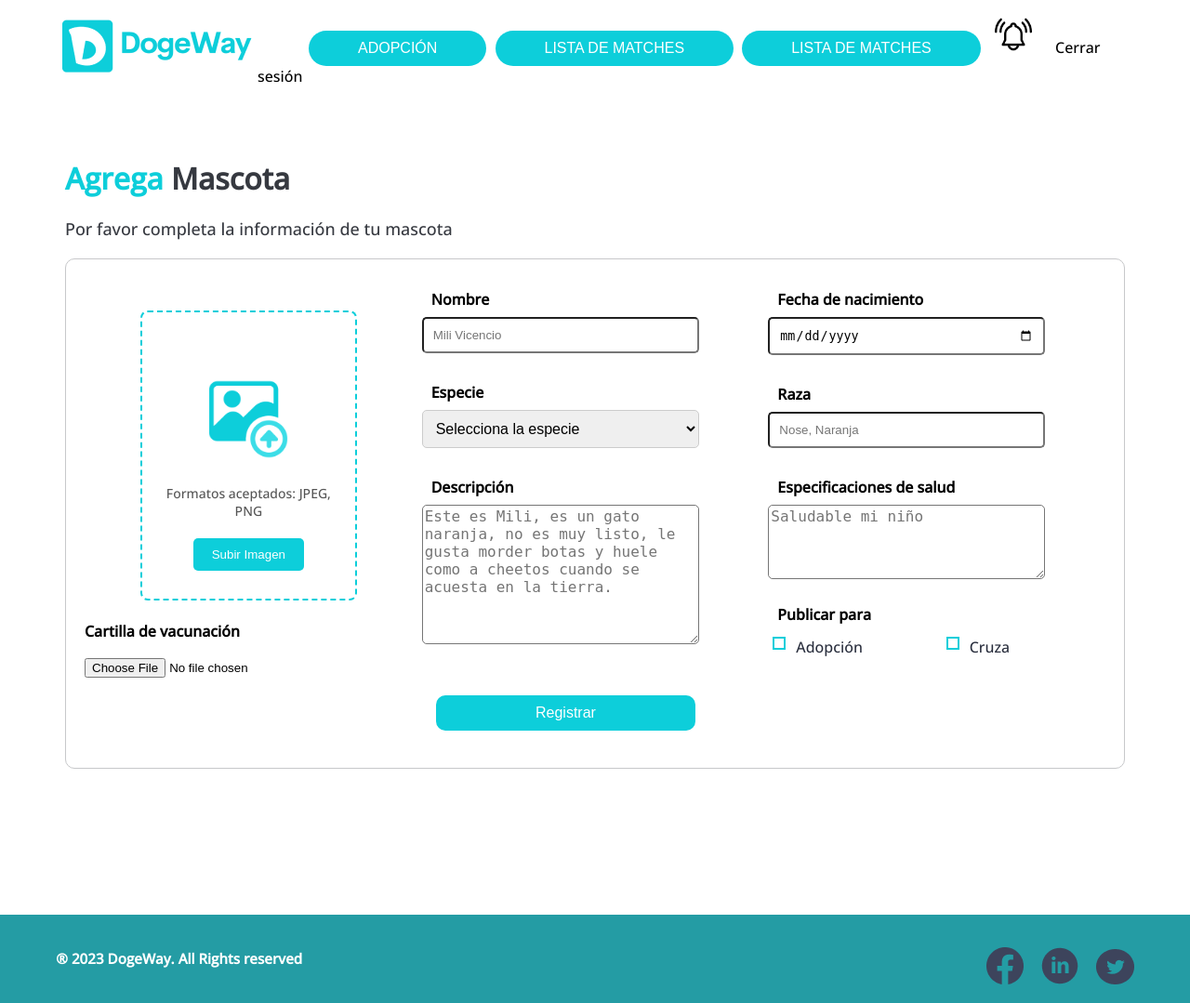
After one commit to Luisangel-Cordova27/IngSoft-DogeWay, a PHP site: page /registromascotas.html in a window 1280 px wide. The commit adds this page. Shown: the whole page at 93% size. Run offline with PHP 8.4, Linux system fonts and the light colour scheme.

Commit message:
Ya quedo el registro de mascotas

```diff
--- /dev/null
+++ b/registromascotas.html
@@ -0,0 +1,96 @@
+<!doctype html>
+<html>
+<head>
+  <meta charset="UTF-8">
+  <link rel="stylesheet" href="style.css">
+  <link rel="preconnect" href="https://fonts.googleapis.com">
+  <link rel="preconnect" href="https://fonts.gstatic.com" crossorigin>
+  <link href="https://fonts.googleapis.com/css2?family=Open+Sans:wght@500&display=swap" rel="stylesheet">
+  <title>Registro de Mascotas</title>
+</head>
+<body>
+    <header >
+        <div class="container-header">
+            <h1><img src="img/Logo.png" alt="logo"></h1>
+
+            <nav class="landing-nav">
+                <ul class="opciones-landing">
+
+                    <li><button class="button-Mascotas">ADOPCIÓN</button>
+                    <button class="button-Mascotas">LISTA DE MATCHES</button>
+                    <button class="button-Mascotas">LISTA DE MATCHES</button>
+                    <button class="boton-imagen" type="button">
+                        <img class="imagen" src="img/notificacion.png" alt="Notificacione">
+                    </button>  </li>
+                    <li><a href="">Cerrar sesión</a></li>
+                </ul>
+            </nav>
+        </div>
+    </header>
+    <div class="titulo-RM">
+        <h1><span style="color: #0DCEDA;">Agrega&nbsp;</span>Mascota</h1>
+        <h2>Por favor completa la información de tu mascota</h2>
+    </div>
+    <div class="cuadro-RM">
+        <div class="columna">
+            <div class="cuadro-foto">
+                    <img src="img/icono_regis_masco.png" alt="Subir foto">
+                    <div class="formatos-aceptados">Formatos aceptados: JPEG, PNG</div>
+                    <input type="file" id="imagen" name="imagen" accept="image/*">
+                <button class="boton-subir" onclick="document.getElementById('imagen').click()">Subir Imagen</button>
+            </div>
+            <h4>Cartilla de vacunación</h4>
+            <input type="file" id="archivo">
+        </div>
+
+        <div class="columna">
+        <h4>Nombre</h4>
+        <input type="text" placeholder="Mili Vicencio">
+        <h4>Especie</h4>
+        <select class="select-RM" id="opciones" name="opciones">
+            <option value="opcion0">Selecciona la especie</option>
+            <option value="opcion1">Perro</option>
+            <option value="opcion2">Gato</option>
+            <option value="opcion3">Conejo</option>
+            <option value="opcion3">Nose otra cosa</option>
+        </select>
+        <h4>Descripción</h4>
+        <textarea class="columna-input-3" type="text" placeholder="Este es Mili, es un gato naranja, no es muy listo, le gusta morder botas y huele como a cheetos cuando se acuesta en la tierra."></textarea>
+        <button class="boton-Registrar" type="button">Registrar</button>
+    </div>
+        <div class="columna">
+        <h4>Fecha de nacimiento</h4>
+        <input type="date">
+        <h4>Raza</h4>
+        <input type="text" placeholder="Nose, Naranja">
+        <h4>Especificaciones de salud</h4>
+        <textarea class="columna-input-2" type="text" placeholder="Saludable mi niño"></textarea>
+        <h4>Publicar para</h4>
+        <form>
+            <label class="container">Adopción
+                <input type="radio" name="opciones">
+                <span class="checkmark"></span>
+            </label>
+
+            <label class="container">Cruza
+                <input type="radio" name="opciones">
+                <span class="checkmark"></span>
+            </label>
+        </form>
+
+
+    </div>
+
+    </div>
+    <footer>
+        <div class="footer_element_mascotas">
+            <h3>® 2023 DogeWay. All Rights reserved<h3><br>
+                <div class="footer_element_mascotas_imagenes">
+                    <img src="img/entypo-social_twitter-with-circle.png">
+                    <img src="img/entypo-social_linkedin-with-circle.png">
+                    <img src="img/twitter.png">
+                </div>
+        </div>
+    </footer>
+</body>
+</html>
--- a/style.css
+++ b/style.css
@@ -375,6 +375,227 @@ footer{
 
 }
 
+/*registromascotas*/
+.button-Mascotas{
+    padding: 10px 53px;
+    border-radius: 68px;
+    font-size: 16px;
+    background-color: #0DCEDA;
+    color: #FFFFFF;
+    border: none;
+    margin-right: 5px;
+    transition: transform 0.3s ease;
+}
+
+.button-Mascotas:hover{
+    transform: scale(1.1);
+}
+
+.boton-imagen {
+        border: none;
+        background: none;
+        cursor: pointer;
+}
+.imagen{
+    height: 40px;
+    width: 40px;
+}
+
+.footer_element_mascotas{
+    background-color: #249ca4;
+    color: #FFFFFF;
+    padding-left: auto;
+    padding-top: auto;
+    align-items: center;
+    font-size: small;
+    display: flex;
+}
+.footer_element_mascotas h3 {
+    margin-right: auto;
+    margin-left: auto;
+}
+.footer_element_mascotas img {
+    margin-left: 15px;
+}
+.footer_element_mascotas_imagenes {
+    margin-left: 600px;
+}
+
+.titulo-RM h1{
+    color:#363940;
+    display: flex;
+    justify-content: left;
+    margin-left: 70px;
+    margin-top: 60px;
+}
+
+.titulo-RM h2{
+    color: #363940;
+    display: flex;
+    justify-content: left;
+    margin-left: 70px;
+    font-size: 18px;
+    font-weight: normal;
+
+}
+.cuadro-RM{
+    border: 1px solid #C7C8CA;
+    padding: 10px;
+    border-radius: 10px;
+    margin-left: 70px;
+    margin-right: 70px;
+    margin-top: 20px;
+    width: auto;
+    height: auto;
+    display: flex;
+    justify-content: space-between;
+    align-items: auto;
+    text-align: left;
+}
+
+.cuadro-foto {
+    border: 2px dashed #0DCEDA;
+    padding: 10px;
+    border-radius: 8px;
+    margin-left: 70px;
+    margin-right: 70px;
+    margin-top: 45px;
+    width: auto;
+    height: auto;
+    text-align: center;
+}
+
+#imagen {
+    display: none;
+}
+
+.cuadro-foto img {
+    max-width: 100px;
+    max-height: 100px;
+    margin-top: 55px;
+    text-align: center;
+    align-items: center;
+}
+
+.formatos-aceptados {
+    font-size: 14px;
+    margin-top: 15px;
+    margin-bottom: 20px;
+    color: #555;
+}
+
+.boton-subir {
+    padding: 10px 20px;
+    background-color: #0DCEDA;
+    color: #fff;
+    border: none;
+    border-radius: 5px;
+    margin-bottom: 20px;
+    cursor: pointer;
+    transition: background-color 0.3s ease;
+}
+
+.boton-subir:hover {
+    transform: scale(1.1);
+}
+
+.columna {
+    flex: 1;
+    max-width: auto;
+}
+.columna h4 {
+    margin-left: 10px;
+    margin-bottom: 8px;
+}
+
+.columna input {
+    width: 80%;
+    padding: 10px;
+    margin-top: auto;
+    box-sizing: border-box;
+    border-radius: 5px;
+    margin-bottom: 10px;
+}
+
+.columna-input-2{
+    font-size: 16px;
+    height: 80px;
+    box-sizing: border-box;
+    width: 80%;
+    overflow: auto;
+    border-radius: 5px;
+}
+.columna-input-3{
+    font-size: 16px;
+    height: 150px;
+    box-sizing: border-box;
+    width: 80%;
+    overflow: auto;
+    border-radius: 5px;
+}
+
+form {
+    display: flex;
+}
+label {
+    display: flex;
+    color: #292E3D;
+}
+
+input[type="radio"] {
+    display: none;
+    margin-left: 10px;
+}
+
+.container {
+    position: relative;
+    margin-left: 30px;
+    margin-top: -145px;
+    margin-bottom: -130px;
+}
+
+.checkmark {
+    width: 10px;
+    height: 10px;
+    border: 2px solid #0DCEDA;
+    position: absolute;
+    left: -25px;
+}
+
+input[type="radio"]:checked + .checkmark {
+    background-color: #0DCEDA;
+}
+
+.select-RM {
+    padding: 10px;
+    font-size: 16px;
+    border: 1px solid #ccc;
+    border-radius: 5px;
+    width: 80%;
+    margin-bottom: 10px
+}
+
+select option {
+    font-size: 14px;
+}
+
+.boton-Registrar{
+    width: 75%;
+    padding: 10px 53px;
+    background-color: #0DCEDA;
+    color: #FFFFFF;
+    border: none;
+    border-radius: 10px;
+    font-size: 16px;
+    transition: transform 0.3s ease;
+    margin-top: 50px;
+    margin-left: 15px;
+    margin-bottom: 30px;
+}
+.boton-Registrar:hover {
+    transform: scale(1.1);
+}
+
 .titulo{
     display: flex;
     padding-top: 87px;
```
Also changed, not shown: img/icono_regis_masco.png (added), img/notificacion.png (added).
